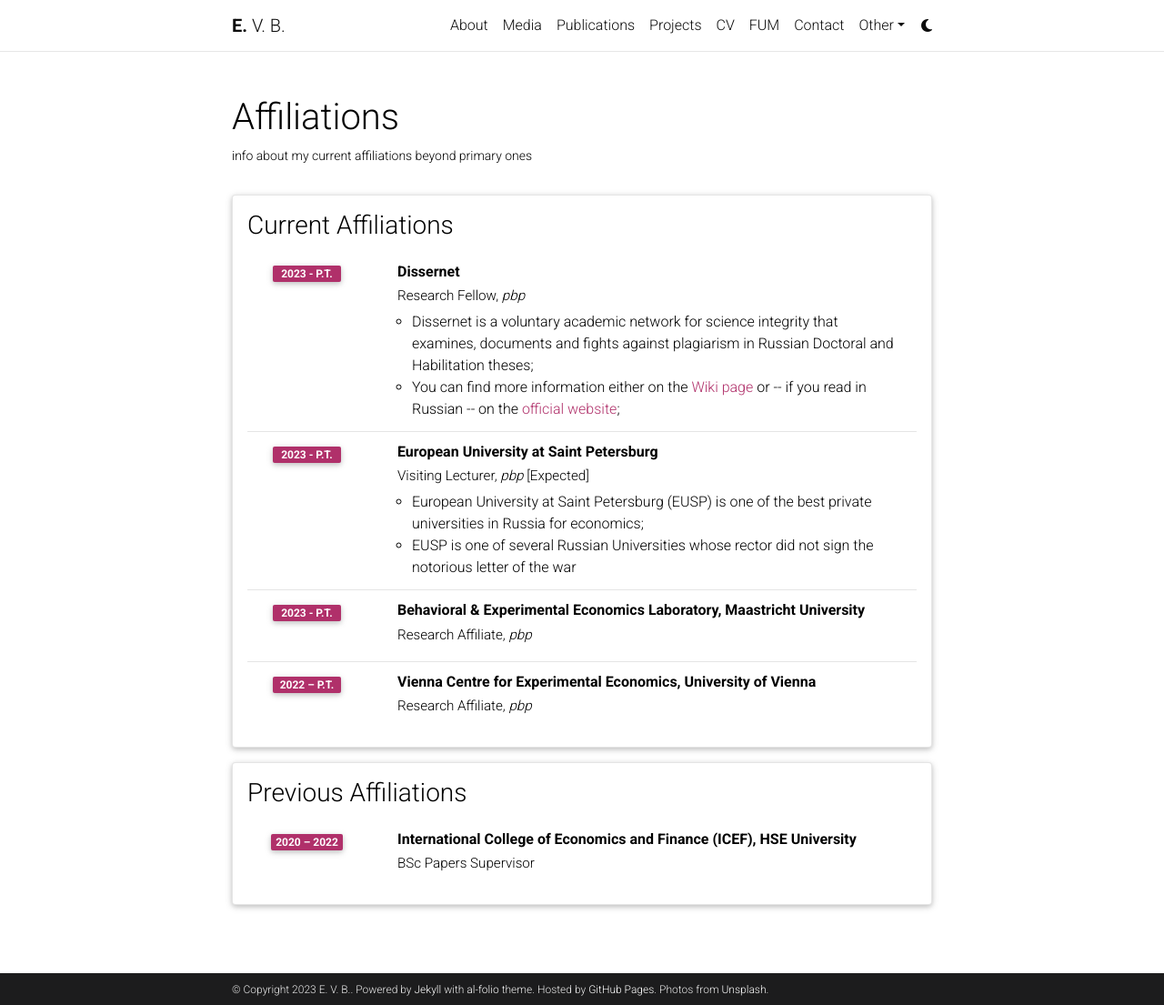
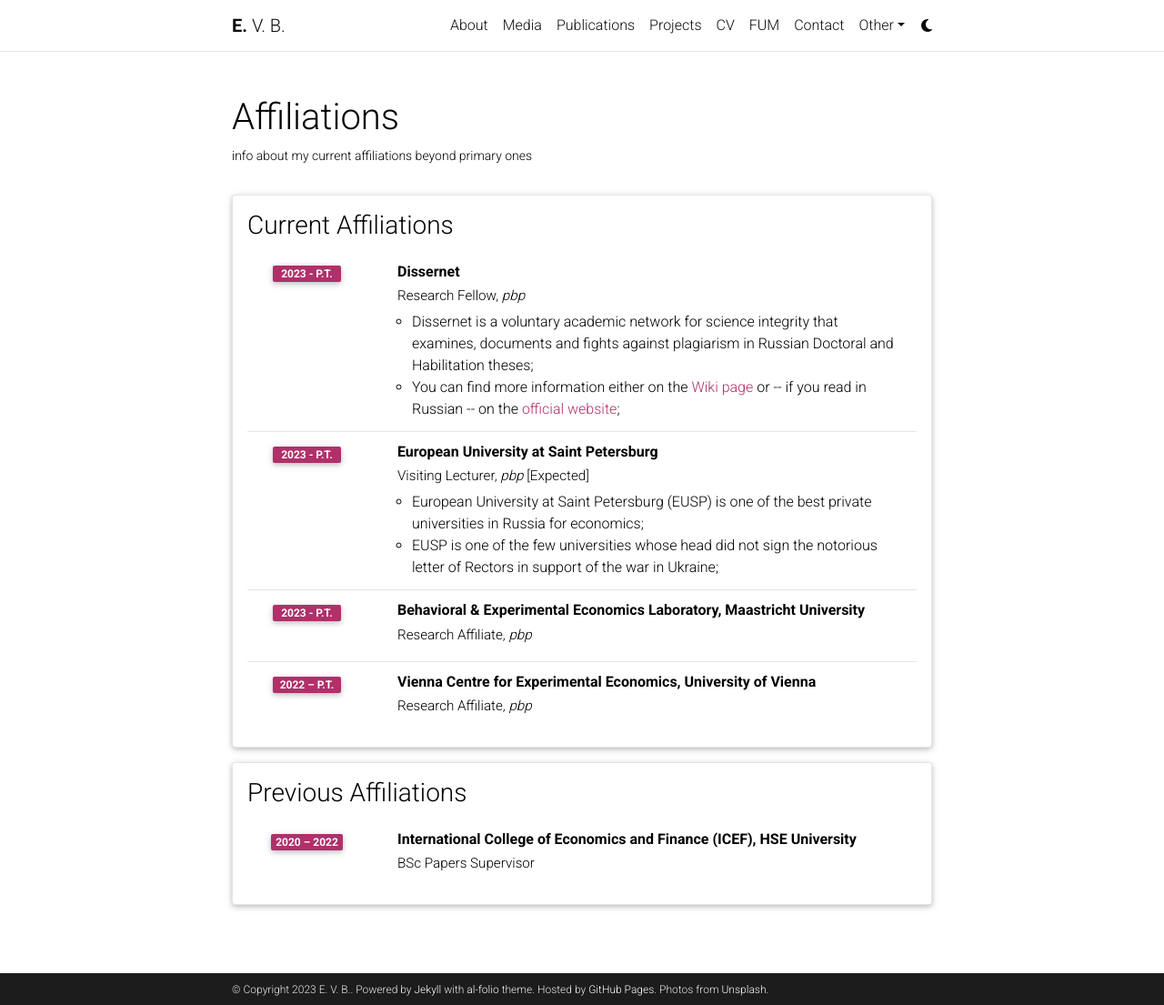
Before and after one commit to egorbronnikov/egorbronnikov.github.io, a Jekyll site: the page built from _pages/affiliations.md, in a window 1280 px wide and 1105 px high. Shown: the whole window at 91% size. Built offline with Jekyll 4.4.1, drawn with Linux system fonts in a browser that asks for light colours; comment, search, counter and statistics services are not loaded; a style sheet for code colours, icons or effects is not loaded.

Commit message:
Update affiliations.yml

```diff
--- a/_data/affiliations.yml
+++ b/_data/affiliations.yml
@@ -12,7 +12,7 @@
       year: 2023 - p.t.
       description:
         - European University at Saint Petersburg (EUSP) is one of the best private universities in Russia for economics;
-        - EUSP is one of several Russian Universities whose rector did not sign the notorious letter of the war
+        - EUSP is one of the few universities whose head did not sign the notorious letter of Rectors in support of the war in Ukraine;
     - title: Behavioral & Experimental Economics Laboratory, Maastricht University
       institution: Research Affiliate, <i>pbp</i>
       year: 2023 - p.t.
```
